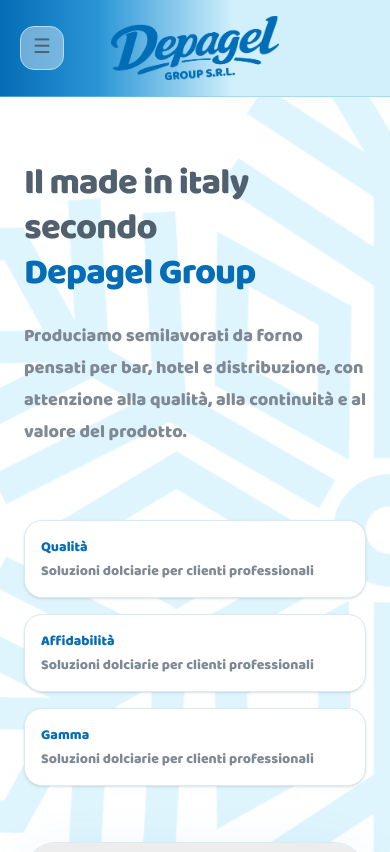
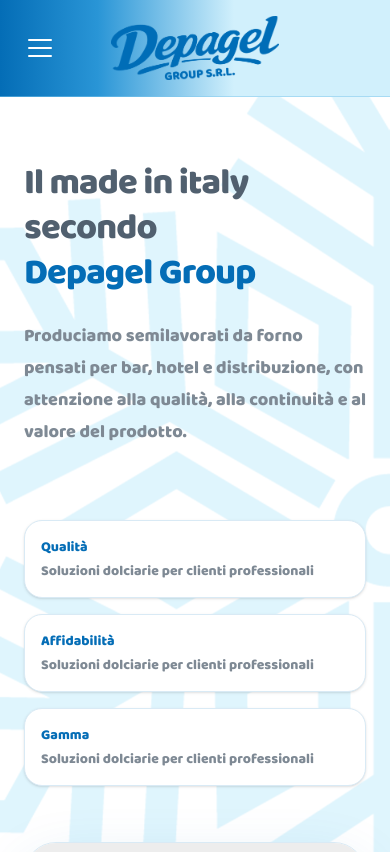
Before and after one commit to narrow90/depagel-site, a Next.js app: page / in a window 390 px wide. Shown: the top 852 px of the page. Built offline with nearby package versions, Linux system fonts and the light colour scheme; grey boxes are pictures that could not be loaded.

Commit message:
update menu

```diff
--- a/components/layout/Header.tsx
+++ b/components/layout/Header.tsx
@@ -20,13 +20,17 @@
       <div className="relative mx-auto flex h-24 max-w-7xl items-center justify-between px-5 md:px-10">
         {/* MOBILE BUTTON */}
         <button
-          type="button"
-          aria-label="Apri menu"
-          onClick={() => setIsOpen((prev) => !prev)}
-          className="z-20 inline-flex h-11 w-11 items-center justify-center rounded-xl border border-[#b8dcec] bg-white/40 text-[#51606F] lg:hidden"
-        >
-          <span className="text-xl leading-none">{isOpen ? "×" : "☰"}</span>
-        </button>
+  type="button"
+  aria-label="Apri menu"
+  onClick={() => setIsOpen((prev) => !prev)}
+  className="z-20 flex h-10 w-10 flex-col items-center justify-center gap-1.5 lg:hidden"
+>
+  <span className="h-[2px] w-6 rounded-full bg-white transition-all" />
+
+  <span className="h-[2px] w-6 rounded-full bg-white transition-all" />
+
+  <span className="h-[2px] w-6 rounded-full bg-white transition-all" />
+</button>
 
         {/* LEFT MENU DESKTOP */}
         <nav className="hidden items-center gap-8 lg:flex">
@@ -59,7 +63,7 @@
 
         {/* RIGHT CTA DESKTOP */}
         <Link
-          href="/prodotti"
+          href="#"
           className="hidden rounded-full bg-[#046DB6] px-7 py-3 text-sm font-regular text-white shadow-lg shadow-[#046DB6]/20 transition hover:bg-[#035A95] lg:inline-flex"
         >
           Catalogo prodotti
@@ -85,7 +89,7 @@
             ))}
 
             <Link
-              href="/prodotti"
+              href="#"
               className="mt-4 inline-flex justify-center rounded-full bg-[#046DB6] px-6 py-3 text-sm font-regular text-white"
               onClick={() => setIsOpen(false)}
             >
```
